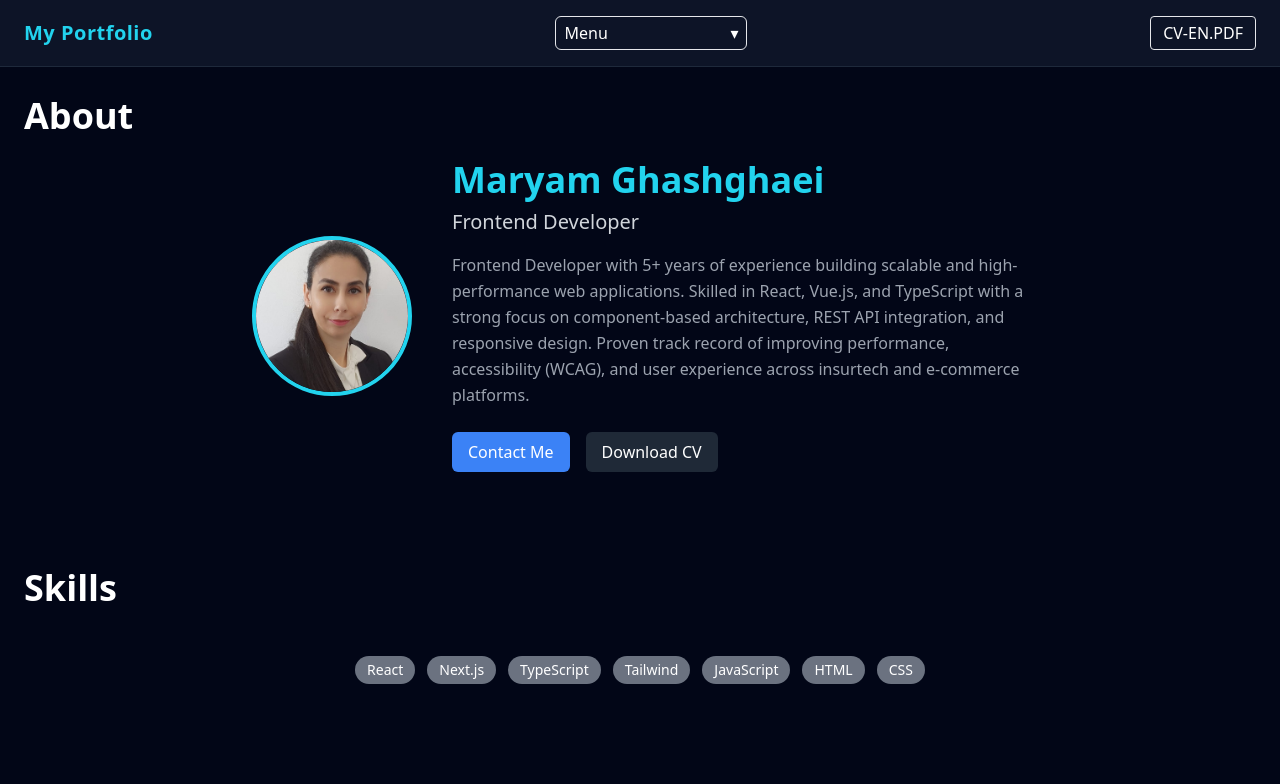
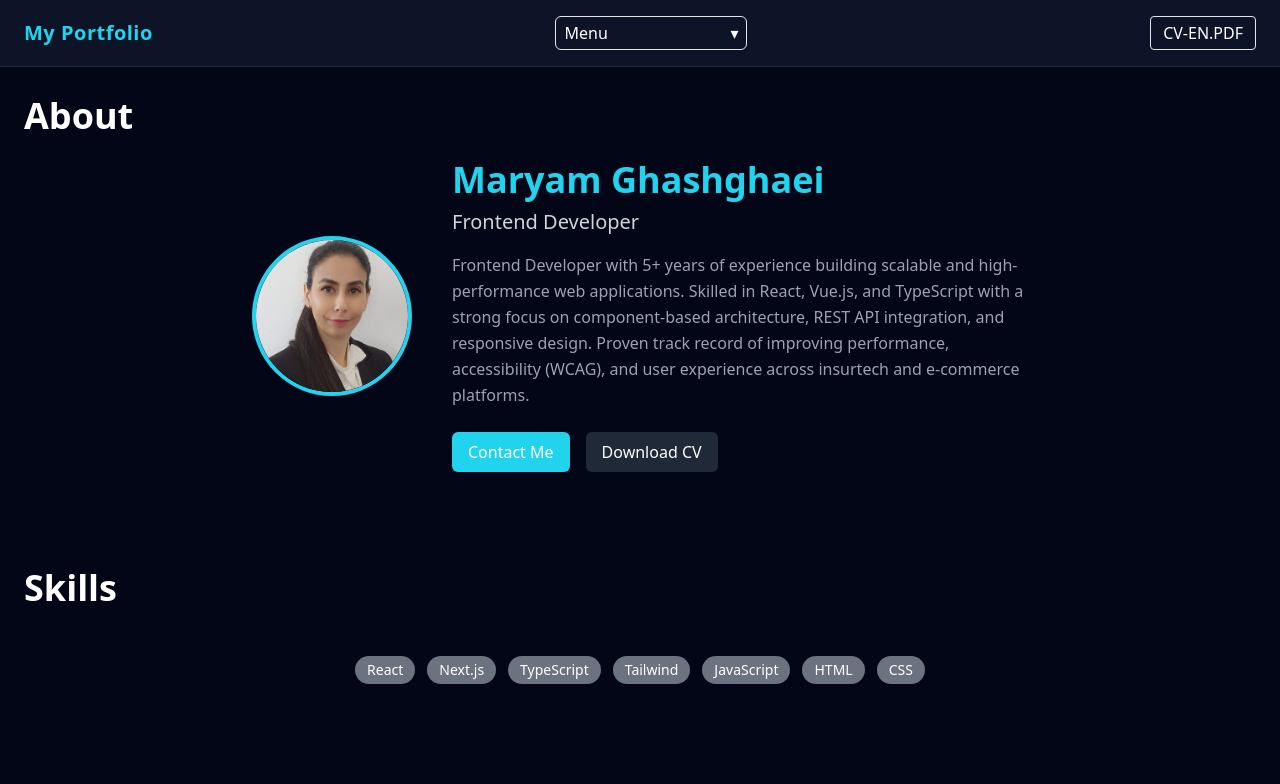
Before and after one commit to ghashghaei/my-portfolio, a Next.js app: page /cv-en.pdf in a window 1280 px wide. Shown: the top 784 px of the page. Built offline with nearby package versions, Linux system fonts and the light colour scheme.

Commit message:
change button color

```diff
--- a/app/components/ui/CoreButton/CoreButton.styles.ts
+++ b/app/components/ui/CoreButton/CoreButton.styles.ts
@@ -10,7 +10,7 @@ export const sizes: Record<Size, string> = {
 };
 
 export const variants: Record<Variant, string> = {
-  primary: "bg-blue-500 text-white",
+  primary: "bg-cyan-400 text-white",
   secondary: "bg-gray-800 text-white",
   outline:
     "border border-cyan-400 text-cyan-400 bg-transparent hover:bg-cyan-400 hover:text-black",
```
